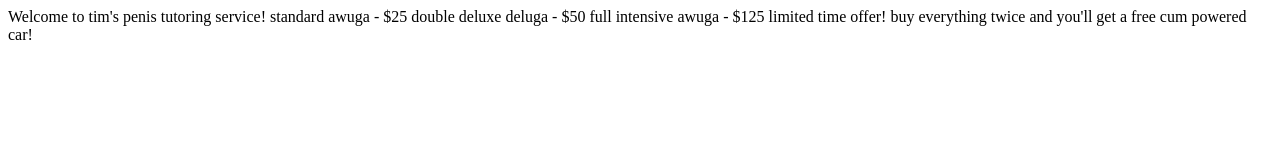
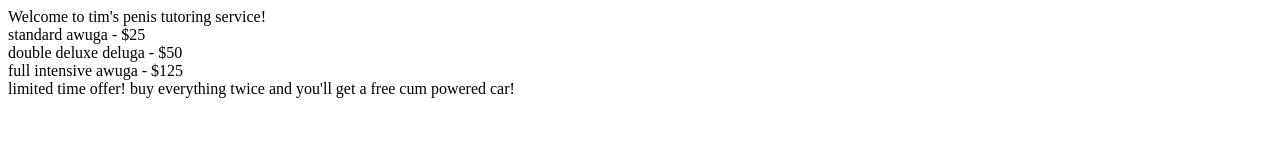
Before and after one commit to bootheidiot/tim, a plain HTML site: page index.html in a window 1280 px wide. Drawn offline with Linux system fonts and the light colour scheme.

Commit message:
Update index.html

```diff
--- a/index.html
+++ b/index.html
@@ -2,10 +2,10 @@
 <html>
     <head>
         <title>Tim's Penis Tutoring Service</title>
-        Welcome to tim's penis tutoring service!
+        Welcome to tim's penis tutoring service!<br>
 
-        standard awuga - $25
-        double deluxe deluga - $50
-        full intensive awuga - $125
+        standard awuga - $25 <br>
+        double deluxe deluga - $50 <br>
+        full intensive awuga - $125 <br>
 
         limited time offer! buy everything twice and you'll get a free cum powered car!
```
